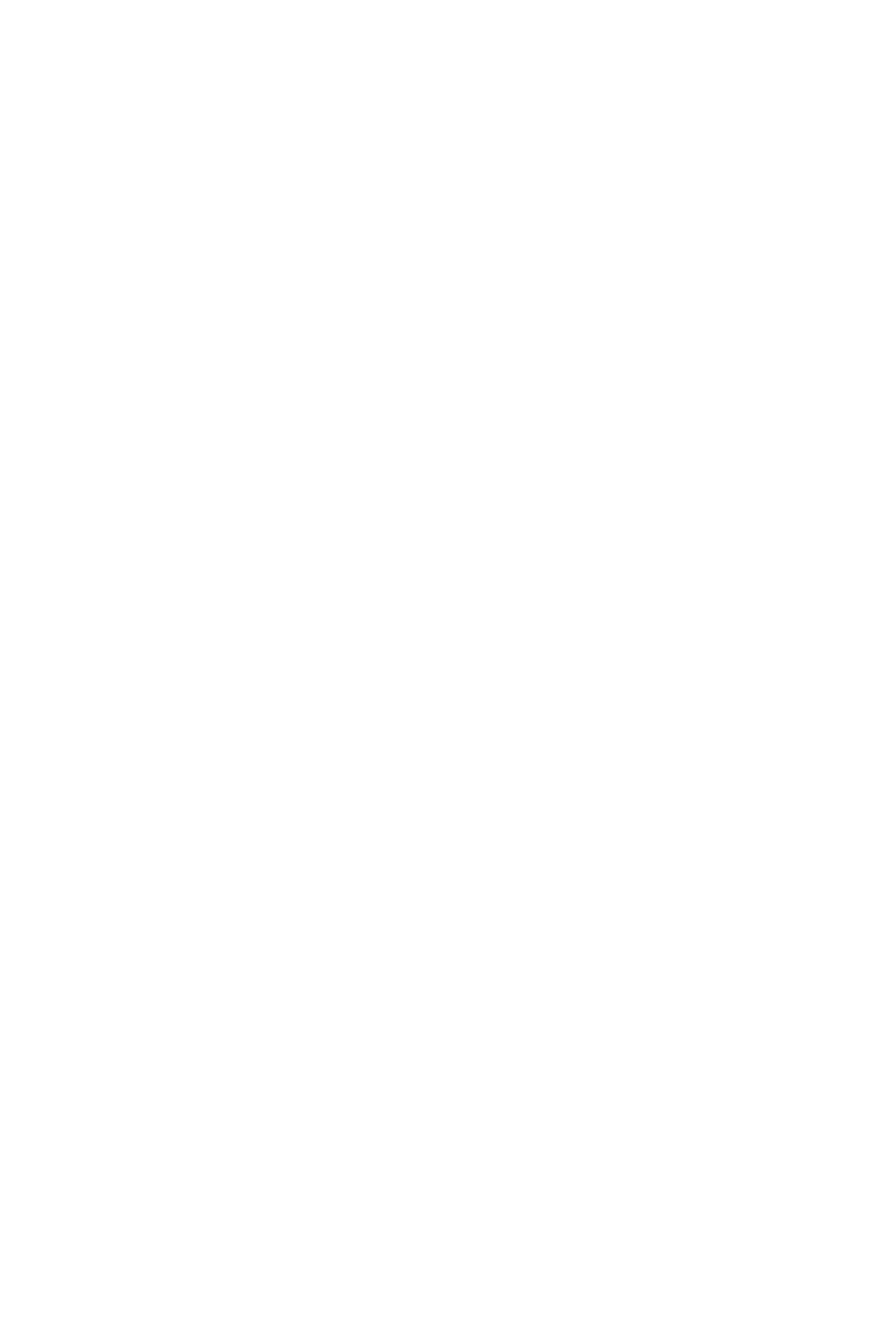
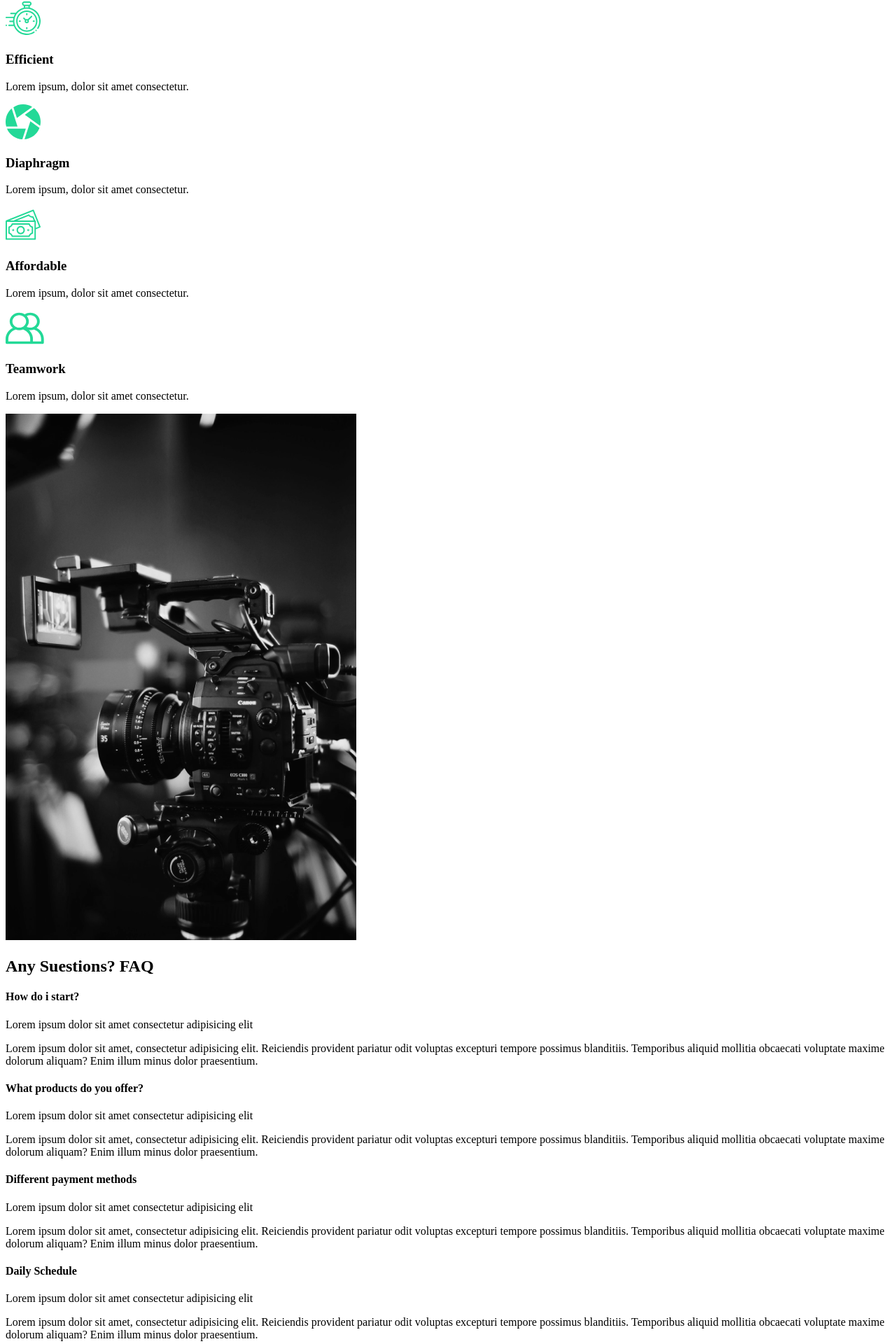
Before and after one commit to masoudgolchin/react-capture-portofolio-website, a React (Create React App) app: page / in a window 1280 px wide. Shown: the part 1039-2959 px from the top of the page at 70% size. Before the commit the page ends 982 px from the top, so only its background shows below. Built offline with nearby package versions, Linux system fonts and the light colour scheme.

Commit message:
add: components

```diff
--- /dev/null
+++ b/src/components/FaqSection.js
@@ -0,0 +1,61 @@
+import React from "react";
+
+const FaqSection = () => {
+  return (
+    <div className="faq">
+      <h2>
+        Any Suestions? <span>FAQ</span>
+      </h2>
+      <div className="question">
+        <h4>How do i start?</h4>
+        <div className="answer">
+          <p>Lorem ipsum dolor sit amet consectetur adipisicing elit</p>
+          <p>
+            Lorem ipsum dolor sit amet, consectetur adipisicing elit. Reiciendis
+            provident pariatur odit voluptas excepturi tempore possimus
+            blanditiis. Temporibus aliquid mollitia obcaecati voluptate maxime
+            dolorum aliquam? Enim illum minus dolor praesentium.
+          </p>
+        </div>
+      </div>
+      <div className="question">
+        <h4>What products do you offer?</h4>
+        <div className="answer">
+          <p>Lorem ipsum dolor sit amet consectetur adipisicing elit</p>
+          <p>
+            Lorem ipsum dolor sit amet, consectetur adipisicing elit. Reiciendis
+            provident pariatur odit voluptas excepturi tempore possimus
+            blanditiis. Temporibus aliquid mollitia obcaecati voluptate maxime
+            dolorum aliquam? Enim illum minus dolor praesentium.
+          </p>
+        </div>
+      </div>
+      <div className="question">
+        <h4>Different payment methods</h4>
+        <div className="answer">
+          <p>Lorem ipsum dolor sit amet consectetur adipisicing elit</p>
+          <p>
+            Lorem ipsum dolor sit amet, consectetur adipisicing elit. Reiciendis
+            provident pariatur odit voluptas excepturi tempore possimus
+            blanditiis. Temporibus aliquid mollitia obcaecati voluptate maxime
+            dolorum aliquam? Enim illum minus dolor praesentium.
+          </p>
+        </div>
+      </div>
+      <div className="question">
+        <h4>Daily Schedule</h4>
+        <div className="answer">
+          <p>Lorem ipsum dolor sit amet consectetur adipisicing elit</p>
+          <p>
+            Lorem ipsum dolor sit amet, consectetur adipisicing elit. Reiciendis
+            provident pariatur odit voluptas excepturi tempore possimus
+            blanditiis. Temporibus aliquid mollitia obcaecati voluptate maxime
+            dolorum aliquam? Enim illum minus dolor praesentium.
+          </p>
+        </div>
+      </div>
+    </div>
+  );
+};
+
+export default FaqSection;
--- /dev/null
+++ b/src/components/ServicesSection.js
@@ -0,0 +1,54 @@
+import React from "react";
+
+import clock from "../img/clock.svg";
+import diaphragm from "../img/diaphragm.svg";
+import money from "../img/money.svg";
+import teamwork from "../img/teamwork.svg";
+import home2 from "../img/home2.png";
+
+const ServicesSection = () => {
+  return (
+    <div className="services">
+      <div className="description">
+        <h2>
+          High <span>quality</span> services
+        </h2>
+        <div className="cards">
+          <div className="card">
+            <div className="icon">
+              <img src={clock} alt="Clock icon" />
+              <h3>Efficient</h3>
+            </div>
+            <p>Lorem ipsum, dolor sit amet consectetur.</p>
+          </div>
+          <div className="card">
+            <div className="icon">
+              <img src={diaphragm} alt="Diaphragm icon" />
+              <h3>Diaphragm</h3>
+            </div>
+            <p>Lorem ipsum, dolor sit amet consectetur.</p>
+          </div>
+          <div className="card">
+            <div className="icon">
+              <img src={money} alt="Clock icon" />
+              <h3>Affordable</h3>
+            </div>
+            <p>Lorem ipsum, dolor sit amet consectetur.</p>
+          </div>
+          <div className="card">
+            <div className="icon">
+              <img src={teamwork} alt="Clock icon" />
+              <h3>Teamwork</h3>
+            </div>
+            <p>Lorem ipsum, dolor sit amet consectetur.</p>
+          </div>
+        </div>
+      </div>
+      <div className="image">
+        <img src={home2} alt="" />
+      </div>
+    </div>
+  );
+};
+
+export default ServicesSection;
--- a/src/pages/AboutUs.js
+++ b/src/pages/AboutUs.js
@@ -1,8 +1,15 @@
 import React from "react";
 import AboutSection from "../components/AboutSection";
-
+import ServicesSection from "../components/ServicesSection";
+import FaqSection from "../components/FaqSection";
 const AboutUs = () => {
-  return <AboutSection />;
+  return (
+    <>
+      <AboutSection />
+      <ServicesSection />
+      <FaqSection />
+    </>
+  );
 };
 
 export default AboutUs;
```
